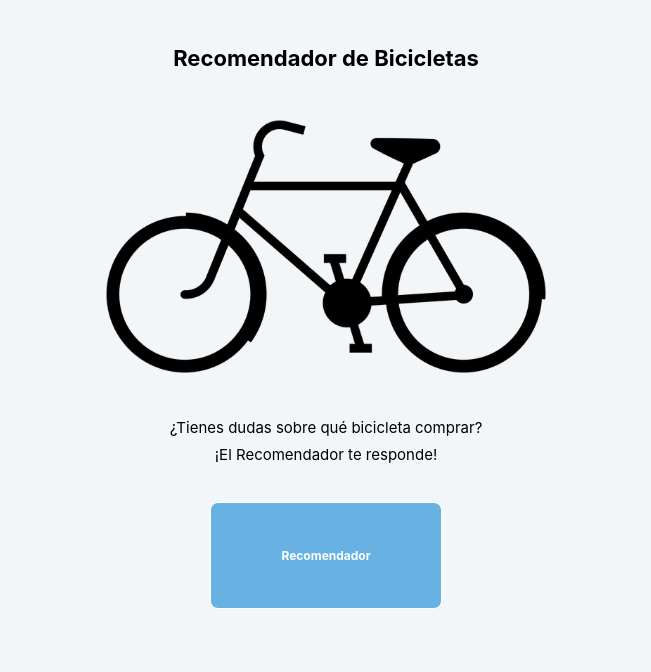
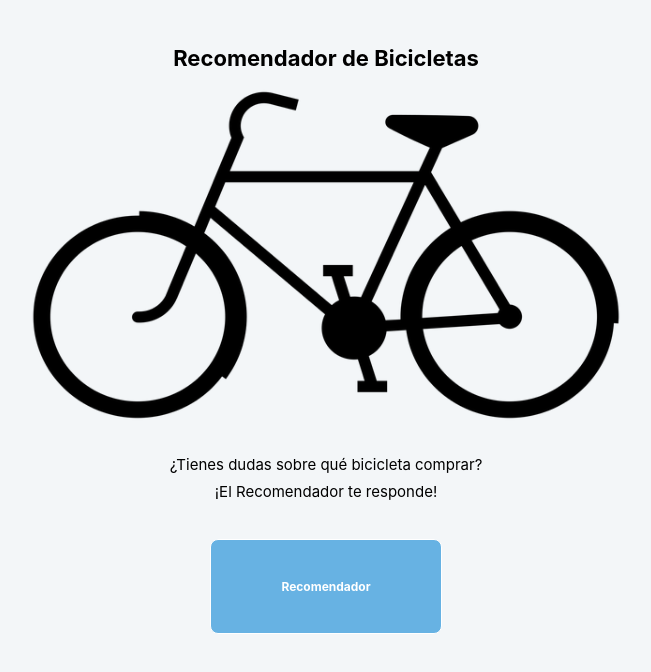
Before and after one commit to Grunmir/react-recommender, a React (Create React App) app: page / in a window 1280 px wide. Shown: the top 672 px of the page, without its empty margins (314-965 px from the left). Built offline with nearby package versions, Linux system fonts and the light colour scheme; no server answers; what react-toast-notifications would draw is missing.

Commit message:
añadir efectos

```diff
--- a/src/components/home/Home.js
+++ b/src/components/home/Home.js
@@ -6,7 +6,9 @@ function Home(props) {
     <div className="home">
       <h1>Recomendador de Bicicletas</h1>
 
-      <img src="/home/bicycle.png" alt="Bicicleta" className="home__bicycle" />
+      <div className="home__bicycle">
+        <img id="bicycle" src="/home/bicycle.png" alt="Bicicleta" />
+      </div>
 
       <span>¿Tienes dudas sobre qué bicicleta comprar?</span>
       <span>¡El Recomendador te responde!</span>
--- a/src/components/recommender/Recommender.js
+++ b/src/components/recommender/Recommender.js
@@ -1,12 +1,17 @@
 import React from 'react';
 import ArrowBackIosIcon from '@material-ui/icons/ArrowBackIos';
-import { useSpring, animated } from 'react-spring';
+import { useSpring, useTransition, animated } from 'react-spring';
 
 import RecommenderAnswet from './RecommenderAnswet';
 import RecommenderAnswetRank from './RecommenderAnswetRank';
 
 function Recommender({ isPrevious, onClickAnswet, onClickPrevious, question }) {
   const animation = useSpring({ opacity: 1, from: { opacity: 0 } });
+  const answers = useTransition(question.answers, (item) => item.id, {
+    from: { transform: 'translate3d(0,-40px,0)' },
+    enter: { transform: 'translate3d(0,0px,0)' },
+    leave: { transform: 'translate3d(0,-40px,0)' },
+  });
 
   return (
     <>
@@ -22,20 +27,20 @@ function Recommender({ isPrevious, onClickAnswet, onClickPrevious, question }) {
         <animated.h2 style={animation}>{question.text}</animated.h2>
 
         <div className="recommender__answet">
-          {question.answers.map((answer) => (
-            <div key={answer.id}>
-              {answer.context ? (
+          {answers.map(({ item, props, key }) => (
+            <animated.div key={key} style={props}>
+              {item.context ? (
                 <RecommenderAnswetRank
-                  answer={answer}
+                  answer={item}
                   onClickAnswet={onClickAnswet}
                 />
               ) : (
                 <RecommenderAnswet
-                  answer={answer}
+                  answer={item}
                   onClickAnswet={onClickAnswet}
                 />
               )}
-            </div>
+            </animated.div>
           ))}
         </div>
       </div>
--- a/src/components/recommender/RecommenderResult.js
+++ b/src/components/recommender/RecommenderResult.js
@@ -1,29 +1,41 @@
 import React from 'react';
+import { useSpring, animated } from 'react-spring';
 
 import { MEASURE } from '../../utils/recommender';
 
 function RecommenderResult({ results }) {
+  const animation = useSpring({ opacity: 1, from: { opacity: 0 } });
+
   function handleClick() {}
 
   return (
     <div className="recommender-result">
-      <h1>¡Perfecto! Has completado todo el proceso¡</h1>
-      <h2>Características de tu bicicleta ideal</h2>
+      <animated.h1 style={animation}>
+        ¡Perfecto! Has completado todo el proceso¡
+      </animated.h1>
 
+      <animated.h2 style={animation}>
+        Características de tu bicicleta ideal
+      </animated.h2>
+
+      <div className="recommender-result__list">
         {results.map((result) => (
           <li key={result.id}>
-          <span>{result.text}</span>
+            <animated.span style={animation}>{result.text}</animated.span>
 
             {result.valueRank && (
-            <span>
+              <animated.span style={animation}>
                 {result.valueRank} {MEASURE[result.context].measure}
-            </span>
+              </animated.span>
             )}
           </li>
         ))}
+      </div>
 
       <div className="recommender-result__action">
-        <h2>¿Quieres ver lo que tenemos para ti?</h2>
+        <animated.h2 style={animation}>
+          ¿Quieres ver lo que tenemos para ti?
+        </animated.h2>
 
         <div className="btn" onClick={handleClick}>
           <span>Ver los resultados</span>
--- a/src/containers/RecommenderContainer.js
+++ b/src/containers/RecommenderContainer.js
@@ -38,7 +38,11 @@ function RecommenderContainer() {
   function onClickPrevious() {
     const newQuestions = setQuestionsPushPop();
     setResultsPushPop();
-    setQuestion(newQuestions[newQuestions.length - 1]);
+    setQuestion(undefined);
+
+    setTimeout(() => {
+      setQuestion(newQuestions[newQuestions.length - 1]);
+    }, 50);
   }
 
   function setQuestionsPushPop(data = undefined) {
--- a/src/sass/home/home.scss
+++ b/src/sass/home/home.scss
@@ -19,7 +19,32 @@
 }
 
 .home__bicycle {
-  width: 60%;
-  margin-top: 30px;
-  margin-bottom: 40px;
+  position: relative;
+  overflow: hidden;
+  width: 600px;
+  height: 370px;
 }
+
+#bicycle {
+  position: absolute;
+  right: -600px;
+  width: 100%;
+  height: 340px;
+
+  -webkit-animation: slide 0.5s forwards;
+  -webkit-animation-delay: 0.5s;
+  animation: slide 0.5s forwards;
+  animation-delay: 0.5s;
+}
+
+@-webkit-keyframes slide {
+  100% {
+    right: 0;
+  }
+}
+
+@keyframes slide {
+  100% {
+    right: 0;
+  }
+}
--- a/src/sass/recommender/recommenderResult.scss
+++ b/src/sass/recommender/recommenderResult.scss
@@ -19,3 +19,10 @@
   flex-direction: column;
   align-items: center;
 }
+
+.recommender-result__list {
+  padding-right: 15px;
+  padding-left: 15px;
+  margin-right: auto;
+  margin-left: auto;
+}
--- a/src/sass/theme.scss
+++ b/src/sass/theme.scss
@@ -42,7 +42,7 @@ span {
   display: flex;
   font-weight: 700;
   margin: 12px;
-  min-height: 55px;
+  min-height: 43px;
   padding: 20px;
   width: 180px;
 }
```
Lines whose indentation alone changed are shown as unchanged.
